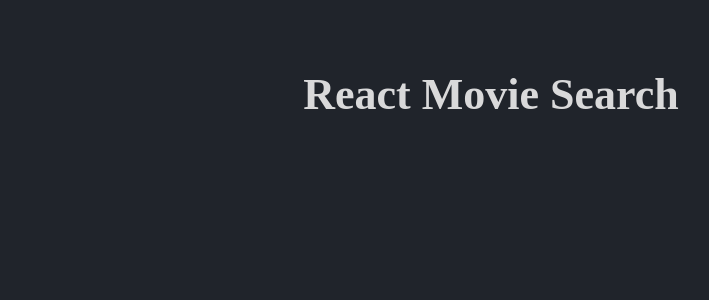
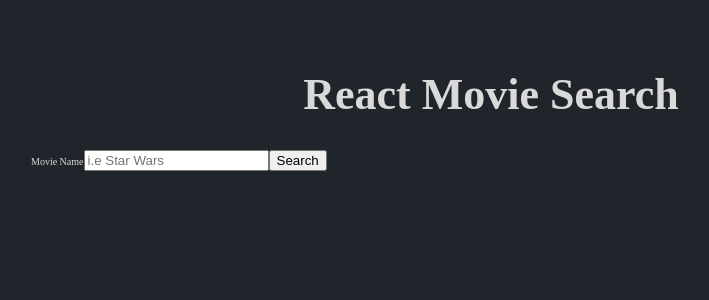
Before and after one commit to Vejituh/react-move-search, a React (Create React App) app: page / in a window 1280 px wide. Shown: the top 300 px of the page, without its empty margins (149-858 px from the left). Built offline with nearby package versions, Linux system fonts and the light colour scheme.

Commit message:
add init layout for searchMovie component

```diff
--- a/src/App.tsx
+++ b/src/App.tsx
@@ -1,6 +1,6 @@
 import React from "react";
 import "./App.css";
-import SearchMovies from "./SearchMovies";
+import SearchMovies from "./searchMovies";
 
 export default function App() {
   return (
--- a/src/SearchMovies.tsx
+++ /dev/null
@@ -1,5 +0,0 @@
-import React from "react";
-
-export default function SearchMovies() {
-  return <></>;
-}
--- /dev/null
+++ b/src/searchMovies.tsx
@@ -0,0 +1,20 @@
+import React from "react";
+
+export default function SearchMovies() {
+  return (
+    <form className="form">
+      <label className="label" htmlFor="query">
+        Movie Name
+      </label>
+      <input
+        type="text"
+        name="query"
+        placeholder="i.e Star Wars"
+        className="input"
+      ></input>
+      <button className="button" type="submit">
+        Search
+      </button>
+    </form>
+  );
+}
```
Also changed, not shown: 1 other file (tests, documents, lock files or other folders).
